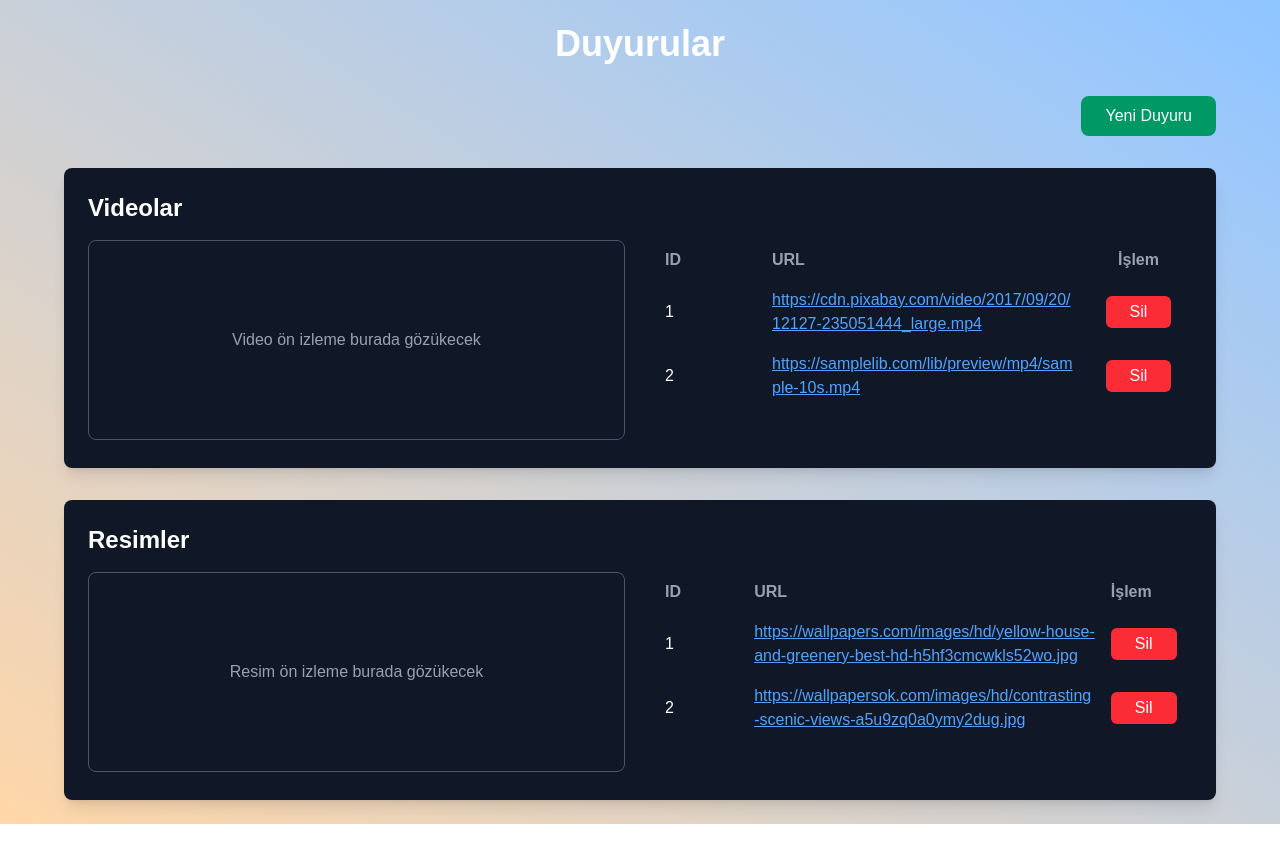
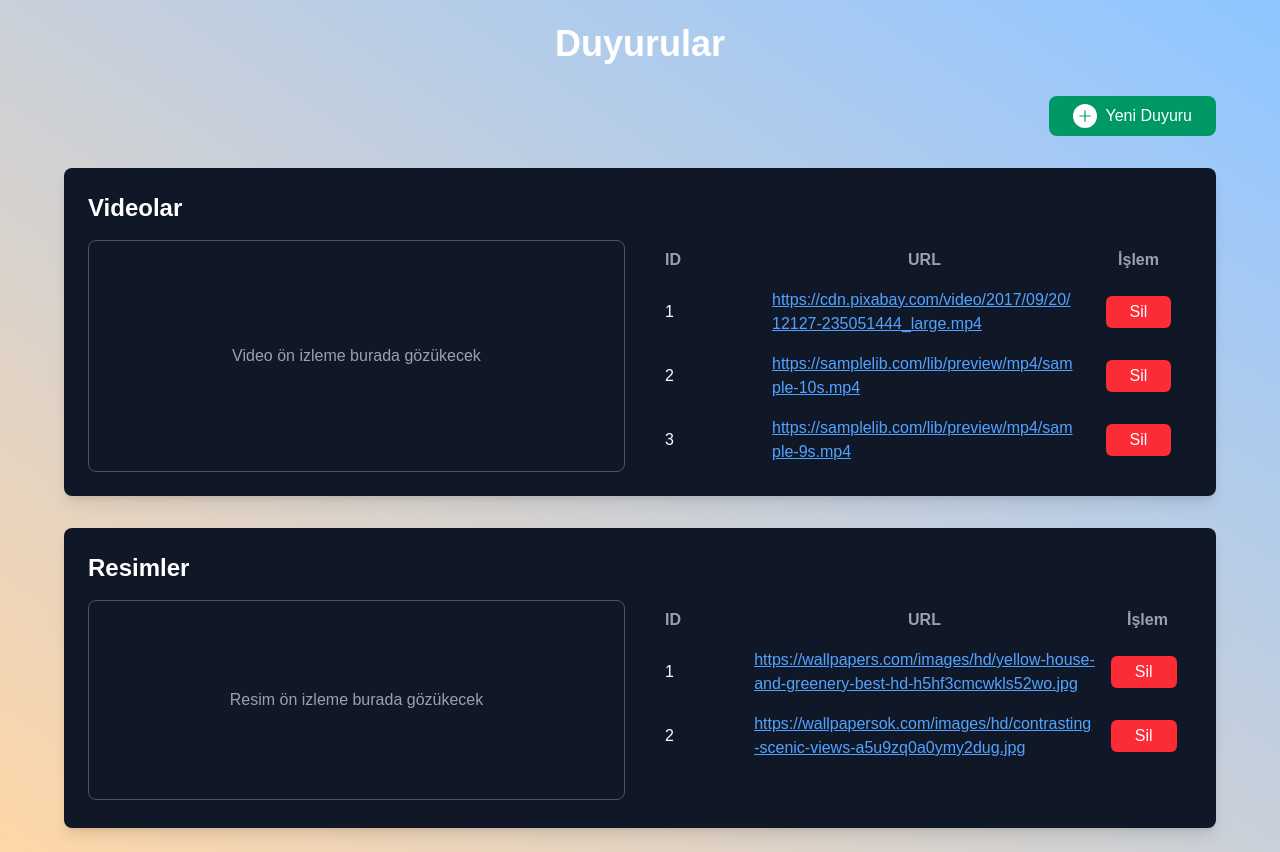
Before and after one commit to ozzlems/admin-paneli, a Next.js app: page /eski-duyurular in a window 1280 px wide. Before the commit the page ends 824 px from the top, so only its background shows below. Built offline with nearby package versions, Linux system fonts and the light colour scheme.

Commit message:
duyuru ekranı buton güncellendi

```diff
--- a/src/app/eski-duyurular/page.tsx
+++ b/src/app/eski-duyurular/page.tsx
@@ -1,11 +1,12 @@
 "use client";
-
 import { useState } from "react";
+import { AiOutlinePlus } from "react-icons/ai";
 
 // Mock Data
 const initialVideos = [
   { id: 1, url: "https://cdn.pixabay.com/video/2017/09/20/12127-235051444_large.mp4" },
   { id: 2, url: "https://samplelib.com/lib/preview/mp4/sample-10s.mp4" },
+  { id: 3, url: "https://samplelib.com/lib/preview/mp4/sample-9s.mp4" },
 ];
 
 const initialImages = [
@@ -34,15 +35,17 @@ const EskiDuyurular = () => {
   };
 
   return (
-    <div className="flex items-center justify-center min-h-screen bg-gradient-to-bl from-blue-300 to-orange-200 p-6">
+    <div className="select-none flex items-center justify-center min-h-screen bg-gradient-to-bl from-blue-300 to-orange-200 p-6">
       <div className="w-full max-w-6xl">
         <h1 className="text-4xl font-bold text-white text-center mb-8">Duyurular</h1>
 
         <div className="flex justify-end mb-8">
         <button
-            className="bg-emerald-600 text-white px-6 py-2 rounded-lg hover:bg-emerald-700 transition duration-300"
-            onClick={() => alert("Yeni Duyuru butonuna tıklandı!")}
+  className="bg-emerald-600 text-white px-6 py-2 rounded-lg hover:bg-emerald-700 transition duration-300 flex items-center gap-2"
 >
+  <span className="bg-white text-emerald-600 p-1  rounded-full  flex items-center justify-center">
+  <AiOutlinePlus size={16} className="font-bold" />
+  </span>
   Yeni Duyuru
 </button>
         </div>
@@ -65,22 +68,24 @@ const EskiDuyurular = () => {
                 <thead>
                   <tr className="text-left text-gray-400">
                     <th className="p-2 w-1/6">ID</th>
-                    <th className="p-2 w-3/6">URL</th>
+                    <th className="p-2 w-3/6 text-center">URL</th>
                     <th className="p-2 w-1/6 text-center">İşlem</th>
                   </tr>
                 </thead>
                 <tbody>
-                  {videos.map((video) => (
+                {videos.map((video) => {
+                    const isSelected = selectedVideo === video.url ? "border-2 border-blue-500" : "";
+                    return (
                       <tr
                         key={video.id}
-                      className="hover:bg-gray-800 cursor-pointer"
+                        className={`hover:bg-gray-800 cursor-pointer ${isSelected}`}
                         onClick={() => setSelectedVideo(video.url)}
                       >
                         <td className="p-2 text-white">{video.id}</td>
                         <td className="p-2 text-blue-400 underline break-all">{video.url}</td>
                         <td className="p-2 text-center">
                           <button
-                          className="bg-red-500 text-white px-6 py-1 rounded-md hover:bg-red-600 transition duration-300"
+                            className="bg-red-500 text-white px-6 py-1 rounded-md hover:bg-red-700 transition duration-300"
                             onClick={(e) => {
                               e.stopPropagation();
                               handleDeleteVideo(video.id);
@@ -90,7 +95,8 @@ const EskiDuyurular = () => {
                           </button>
                         </td>
                       </tr>
-                  ))}
+                    );
+                  })}
                 </tbody>
               </table>
             </div>
@@ -112,22 +118,24 @@ const EskiDuyurular = () => {
                 <thead>
                   <tr className="text-left text-gray-400">
                     <th className="p-2 w-1/6">ID</th>
-                    <th className="p-2 w-4/6">URL</th>
-                    <th className="p-2 w-1/6">İşlem</th>
+                    <th className="p-2 w-4/6 text-center">URL</th>
+                    <th className="p-2 w-1/6 text-center">İşlem</th>
                   </tr>
                 </thead>
                 <tbody>
                   {images.map((image) => (
                      <tr
                      key={image.id}
-                      className="hover:bg-gray-800 cursor-pointer"
+                     className={`hover:bg-gray-800 cursor-pointer ${
+                       selectedImage === image.url ? "border-2 border-blue-500" : ""
+                     }`}
                      onClick={() => setSelectedImage(image.url)}
                    >
                      <td className="p-2 text-white">{image.id}</td>
                      <td className="p-2 text-blue-400 underline break-all">{image.url}</td>
                      <td className="p-2">
                        <button
-                          className="bg-red-500 text-white px-6 py-1 rounded-md hover:bg-red-600 transition duration-300"
+                         className="bg-red-500 text-white px-6 py-1  rounded-md hover:bg-red-700 transition duration-100"
                          onClick={(e) => {
                            e.stopPropagation();
                            handleDeleteImage(image.id);
```
Lines whose indentation alone changed are shown as unchanged.
